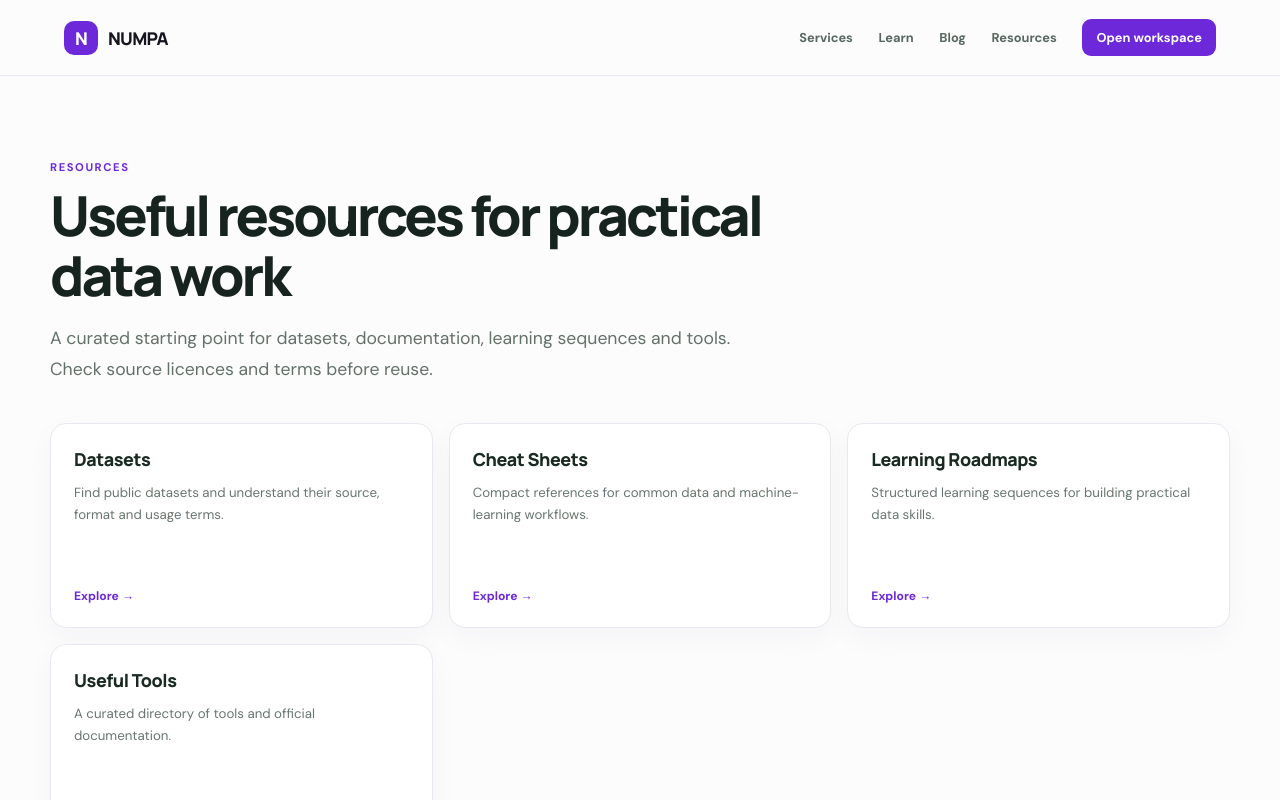
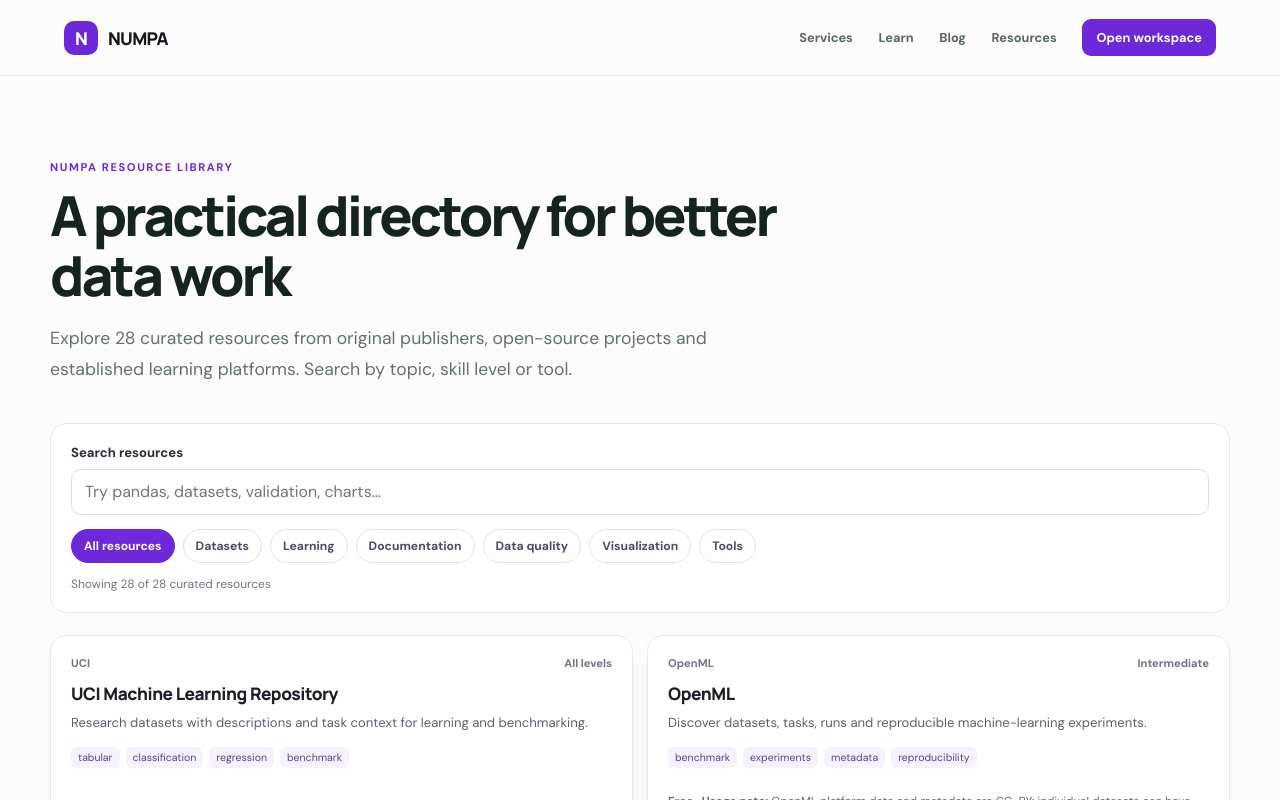
Before and after one commit to chandravadiyaDeep/Nump-, a Next.js app in the folder apps/web/: page /resources in a window 1280 px wide. Shown: the top 800 px of the page. Built offline with nearby package versions, Linux system fonts and the light colour scheme.

Commit message:
feat(resources): make main resource hub searchable and comprehensive

```diff
--- a/apps/web/app/resources/page.tsx
+++ b/apps/web/app/resources/page.tsx
@@ -1,8 +1,21 @@
 import type { Metadata } from "next";
-import { PublicCardGrid, PublicPage } from "../components/public-site";
-import { resourceCards } from "../components/public-content";
+import { PublicPage } from "../components/public-site";
+import ResourceDirectory from "../components/resource-directory";
+import { curatedResources } from "../components/resource-library";
 
-export const metadata: Metadata = { title: "Data Science Resources | NUMPA", description: "Explore public datasets, cheat sheets, learning roadmaps and useful data tools." };
+export const metadata: Metadata = {
+  title: "Data Science Resources | NUMPA",
+  description: "Search a curated directory of public datasets, official documentation, learning courses, data-quality tools and visualization resources.",
+};
+
 export default function ResourcesPage() {
-  return <PublicPage eyebrow="RESOURCES" title="Useful resources for practical data work" description="A curated starting point for datasets, documentation, learning sequences and tools. Check source licences and terms before reuse."><PublicCardGrid cards={resourceCards} /></PublicPage>;
+  return (
+    <PublicPage
+      eyebrow="NUMPA RESOURCE LIBRARY"
+      title="A practical directory for better data work"
+      description={`Explore ${curatedResources.length} curated resources from original publishers, open-source projects and established learning platforms. Search by topic, skill level or tool.`}
+    >
+      <ResourceDirectory />
+    </PublicPage>
+  );
 }
```
